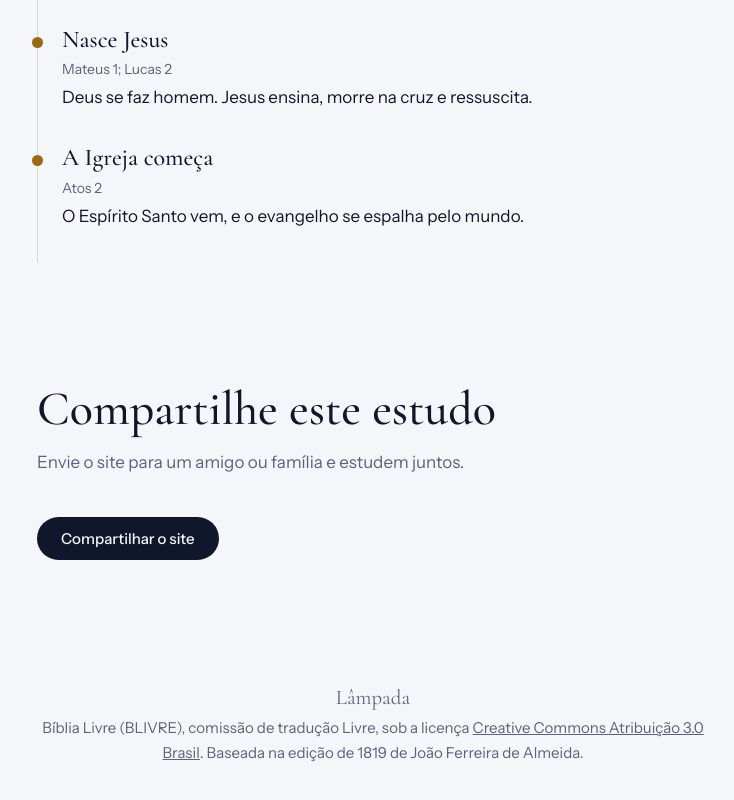
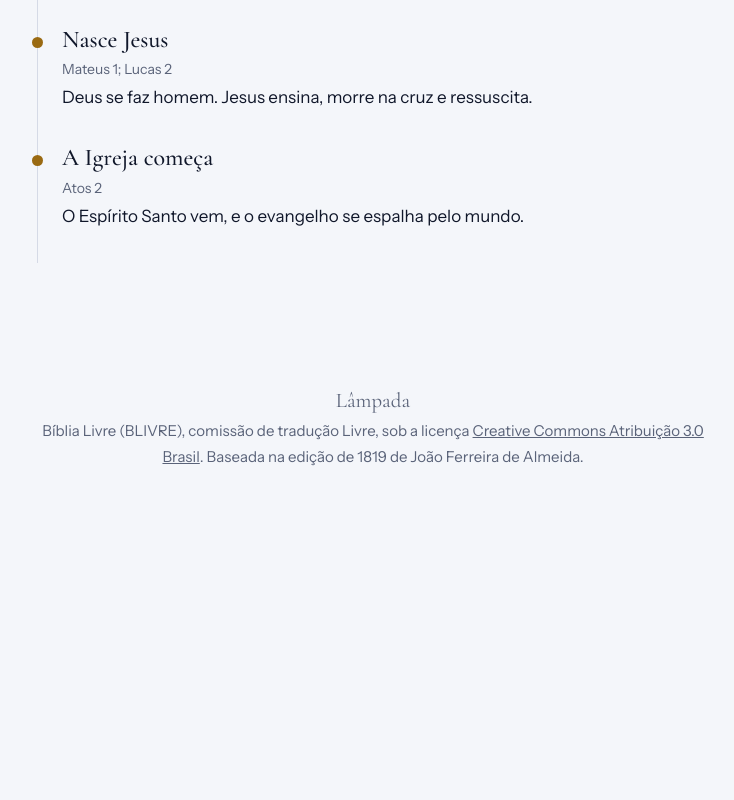
Before and after one commit to DevNoshi/site-ensinamentos, a plain HTML site: page index.html in a window 1280 px wide. Shown: the part 5534-6334 px from the top of the page, without its empty margins (267-1001 px from the left). After the commit the page ends 6067 px from the top, so only its background shows below. Drawn offline with nearby package versions, Linux system fonts and the light colour scheme.

Commit message:
Update
Versão 1.0

```diff
--- a/index.html
+++ b/index.html
@@ -50,12 +50,6 @@ b.addEventListener("click",function(){var n=getComputedStyle(r).colorScheme==="d
 <p class="sub">Os grandes acontecimentos da Bíblia, na ordem em que aconteceram.</p>
 <ol class="tl" id="tl"></ol>
 </section>
-
-<section id="convite">
-<h2>Compartilhe este estudo</h2>
-<p class="sub">Envie o site para um amigo ou família e estudem juntos.</p>
-<div class="row"><button class="btn" id="shareSite">Compartilhar o site</button></div>
-</section>
 </main>
 
 <footer><div class="wrap"><span class="serif" style="font-size:1.3rem">Lâmpada</span><br>Bíblia Livre (BLIVRE), comissão de tradução Livre, sob a licença <a href="https://creativecommons.org/licenses/by/3.0/br/" style="color:inherit">Creative Commons Atribuição 3.0 Brasil</a>. Baseada na edição de 1819 de João Ferreira de Almeida.</div></footer>
```
